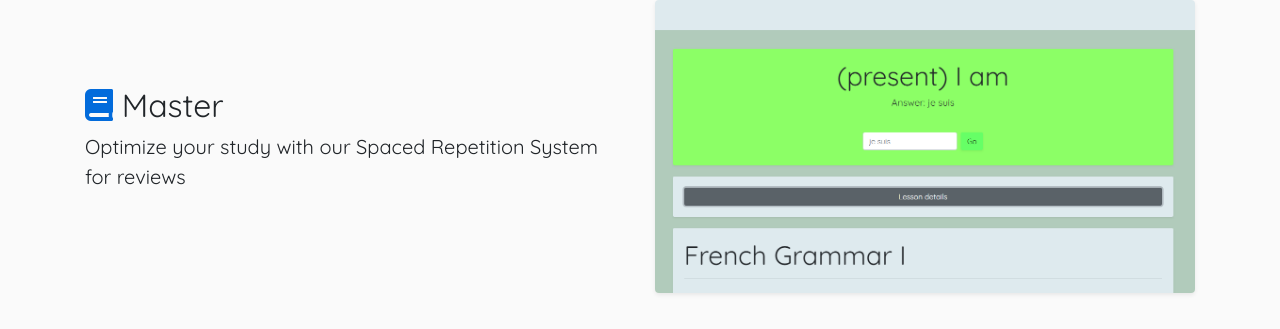
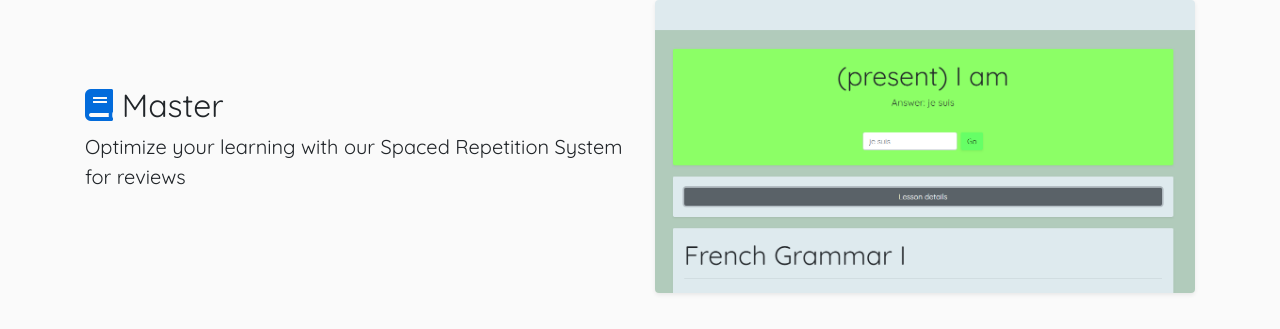
Before and after one commit to dmjz/studious, a Django app: page / in a window 1280 px wide. Shown: the part 1394-1723 px from the top of the page. Run offline with Django 3.2, Linux system fonts and the light colour scheme; some libraries are stand-ins or nearby versions.

Commit message:
phrasing fix

```diff
--- a/core/templates/home.html
+++ b/core/templates/home.html
@@ -87,7 +87,7 @@
         <div class="col-sm-6 d-flex align-items-center">
             <div>
                 <h2><i class="fa fa-book text-blue"></i> Master</h2>
-                <p class="lead">Optimize your study with our Spaced Repetition System for reviews</p>
+                <p class="lead">Optimize your learning with our Spaced Repetition System for reviews</p>
             </div>
         </div>
         <div class="col-sm-6">
```
